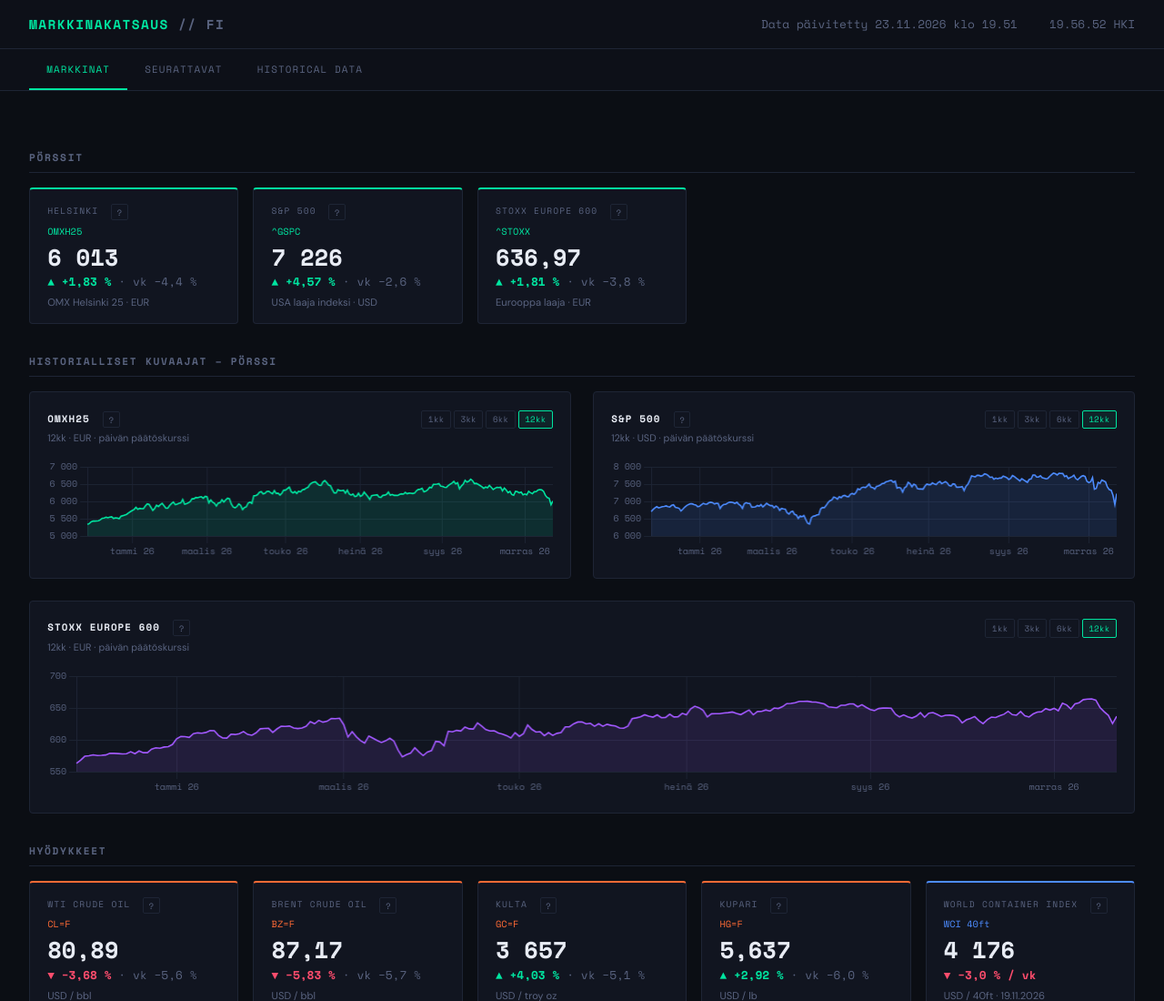
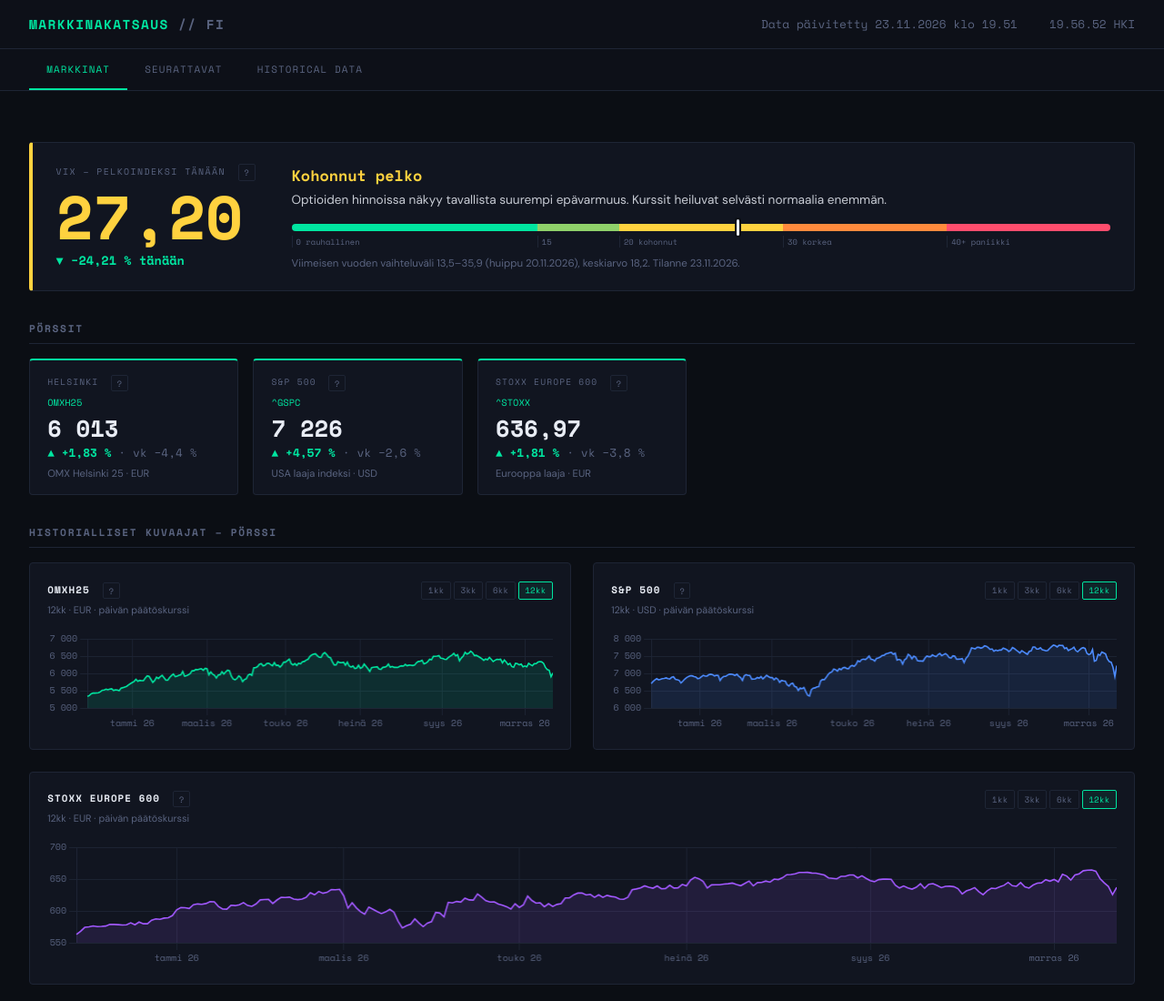
Before and after one commit to Isomaha3/markkinakatsaus, a plain HTML site: page index.html in a window 1280 px wide. Shown: the top 1100 px of the page at 91% size. Drawn offline with nearby package versions, Linux system fonts and the light colour scheme.

Commit message:
VIX isolla sivun yläreunaan ja ISM:lle varalähde
- Markkinat-sivun alkuun VIX-nosto: päivän luku isolla, muutos, taso
  sanallisesti (rauhallinen ... paniikki), väriasteikko ja vuoden vaihteluväli
- ISM PMI: PR Newswire estää GitHub Actionsin (HTTP 403), joten varalla
  Google Newsin RSS-haku, josta hyväksytään vain PR Newswiren tiedoteotsikot

Co-Authored-By: Claude Opus 5.5 <noreply@anthropic.com>

```diff
--- a/index.html
+++ b/index.html
@@ -72,6 +72,22 @@ nav a { font-family: 'Space Mono', monospace; font-size: .68rem; letter-spacing:
 nav a:hover { color: var(--txt); }
 nav a.on { color: var(--acc); border-bottom-color: var(--acc); }
 .panel { display: none; }
+/* VIX-NOSTO */
+.vixhero { display: grid; grid-template-columns: auto 1fr; gap: 1.2rem 2.5rem; align-items: center; background: var(--sur); border: 1px solid var(--brd); border-left: 4px solid var(--vixc, var(--acc)); border-radius: 4px; padding: 1.4rem 1.6rem; margin: 1.5rem 0 .5rem; }
+.vixhero .vl { font-family: 'Space Mono', monospace; font-size: .62rem; letter-spacing: .14em; text-transform: uppercase; color: var(--mut); }
+.vixhero .vv { font-family: 'Space Mono', monospace; font-size: 4.2rem; font-weight: 700; line-height: 1; margin: .35rem 0 .3rem; color: var(--vixc, var(--txt)); }
+.vixhero .vd { font-family: 'Space Mono', monospace; font-size: .85rem; font-weight: 700; }
+.vixhero .vlev { font-family: 'Space Mono', monospace; font-size: 1.05rem; font-weight: 700; color: var(--vixc, var(--txt)); margin-bottom: .3rem; }
+.vixhero .vtxt { font-size: .85rem; line-height: 1.55; opacity: .85; }
+.vbar { position: relative; display: grid; grid-template-columns: 15fr 5fr 10fr 10fr 10fr; height: 8px; border-radius: 4px; overflow: hidden; margin: 1rem 0 .3rem; }
+.vbar span:nth-child(1) { background: #00e5a0; } .vbar span:nth-child(2) { background: #8fd16a; } .vbar span:nth-child(3) { background: #ffd23f; }
+.vbar span:nth-child(4) { background: #ff8a3d; } .vbar span:nth-child(5) { background: #ff4d6d; }
+.vmark { position: absolute; top: -5px; width: 3px; height: 18px; background: var(--txt); border-radius: 2px; box-shadow: 0 0 0 2px var(--bg); }
+.vwrap { position: relative; }
+.vscale { display: grid; grid-template-columns: 15fr 5fr 10fr 10fr 10fr; font-family: 'Space Mono', monospace; font-size: .55rem; color: var(--mut); }
+.vscale span { border-left: 1px solid var(--brd); padding-left: .25rem; }
+.vmeta { font-size: .72rem; color: var(--mut); margin-top: .6rem; }
+@media (max-width: 700px) { .vixhero { grid-template-columns: 1fr; padding: 1.1rem; } .vixhero .vv { font-size: 3.4rem; } .vscale { font-size: .48rem; } }
 /* SEURANTA */
 .wsum { background: var(--sur); border: 1px solid var(--brd); border-left: 3px solid var(--acc); border-radius: 4px; padding: 1rem 1.2rem; font-size: .85rem; line-height: 1.6; margin-bottom: 1.2rem; }
 .wnote { font-size: .7rem; color: var(--mut); margin-top: .5rem; }
@@ -148,6 +164,23 @@ nav { overflow-x: auto; }
 </nav>
 <main>
 <div id="p-main" class="panel on">
+<div class="vixhero" id="vixhero">
+  <div>
+    <div class="vl">VIX – pelkoindeksi tänään <button class="info-btn" onclick="showInfo('vix')">?</button></div>
+    <div class="vv" id="vh-val">–</div>
+    <div class="vd chg" id="vh-chg"></div>
+  </div>
+  <div>
+    <div class="vlev" id="vh-lev"></div>
+    <div class="vtxt" id="vh-txt"></div>
+    <div class="vwrap">
+      <div class="vbar"><span></span><span></span><span></span><span></span><span></span></div>
+      <div class="vmark" id="vh-mark"></div>
+    </div>
+    <div class="vscale"><span>0 rauhallinen</span><span>15</span><span>20 kohonnut</span><span>30 korkea</span><span>40+ paniikki</span></div>
+    <div class="vmeta" id="vh-meta"></div>
+  </div>
+</div>
 <h2>Pörssit</h2>
 <div class="cards">
   <div class="card">
@@ -443,9 +476,38 @@ function renderCards() {
     const p = document.getElementById('p-' + k); if (p) p.textContent = 'Viimeisin: ' + m.period + (m.flash ? ' (ennakko)' : '');
   }
   renderWatch();
+  renderVix();
   const upd = document.getElementById('upd');
   if (upd) upd.textContent = 'Data päivitetty ' + new Date(D.updated).toLocaleString('fi-FI', {
     timeZone: 'Europe/Helsinki', day: 'numeric', month: 'numeric', year: 'numeric', hour: '2-digit', minute: '2-digit' });
+}
+
+// VIX-nosto: päivän luku isolla, taso sanallisesti ja asteikolla
+const VIX_LEVELS = [
+  [15, 'Rauhallinen markkina', '#00e5a0', 'Sijoittajat odottavat pieniä kurssiheilahteluja. Tyypillistä nousumarkkinalle.'],
+  [20, 'Normaali taso', '#8fd16a', 'Epävarmuus on pitkän aikavälin keskiarvon tuntumassa (noin 19–20).'],
+  [30, 'Kohonnut pelko', '#ffd23f', 'Optioiden hinnoissa näkyy tavallista suurempi epävarmuus. Kurssit heiluvat selvästi normaalia enemmän.'],
+  [40, 'Korkea pelko', '#ff8a3d', 'Markkinoilla on stressiä. Näin korkeita lukuja nähdään yleensä jyrkkien laskujen aikana.'],
+  [Infinity, 'Paniikki', '#ff4d6d', 'Poikkeuksellinen tilanne, kuten koronakevät 2020 (yli 80) tai finanssikriisi 2008.'],
+];
+function renderVix() {
+  const c = D && D.cards.vix; if (!c) return;
+  const v = c.value, [, lev, col, txt] = VIX_LEVELS.find(l => v < l[0]);
+  const box = document.getElementById('vixhero'); box.style.setProperty('--vixc', col);
+  document.getElementById('vh-val').textContent = fmt(v, 2);
+  const ch = document.getElementById('vh-chg');
+  setChg(ch, c.dayPct, 2, ' % tänään');
+  if (c.dayPct != null) ch.className = 'vd chg ' + (c.dayPct >= 0 ? 'dn' : 'up');   // VIXin nousu = pelko kasvaa
+  document.getElementById('vh-lev').textContent = lev;
+  document.getElementById('vh-txt').textContent = txt;
+  document.getElementById('vh-mark').style.left = 'calc(' + Math.min(v, 49.5) / 50 * 100 + '% - 1px)';
+  const sr = D.daily.vix;
+  if (sr && sr.v.length) {
+    const vals = sr.v.filter(x => x != null), mx = Math.max(...vals), mn = Math.min(...vals), avg = vals.reduce((a, b) => a + b, 0) / vals.length;
+    const dmax = sr.d[sr.v.indexOf(mx)];
+    document.getElementById('vh-meta').textContent = 'Viimeisen vuoden vaihteluväli ' + fmt(mn, 1) + '–' + fmt(mx, 1)
+      + ' (huippu ' + fiDate(dmax) + '), keskiarvo ' + fmt(avg, 1) + '. Tilanne ' + fiDate(c.date) + '.';
+  }
 }
 
 function sparkSvg(arr) {
```
Also changed, not shown: update_data.mjs (+18 -5 lines).
